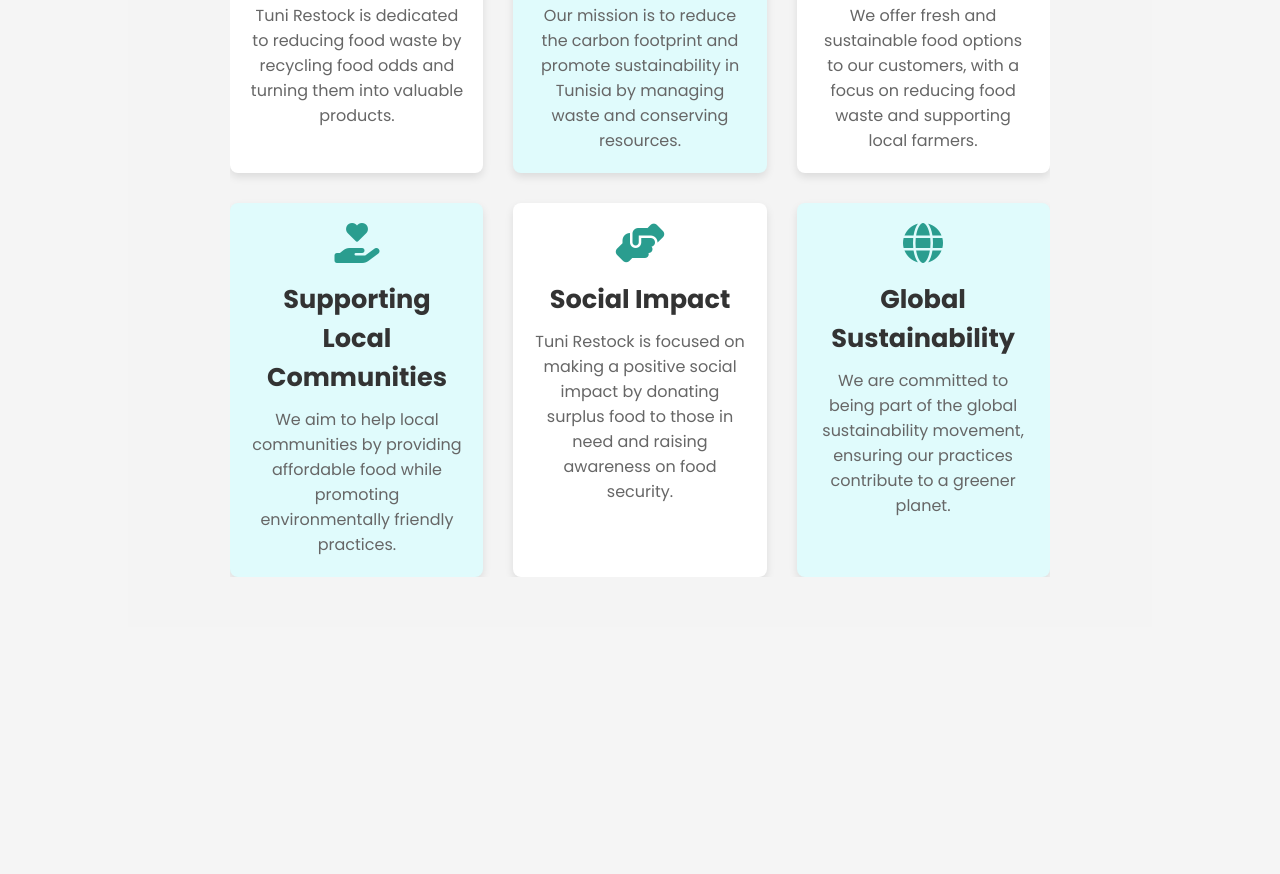
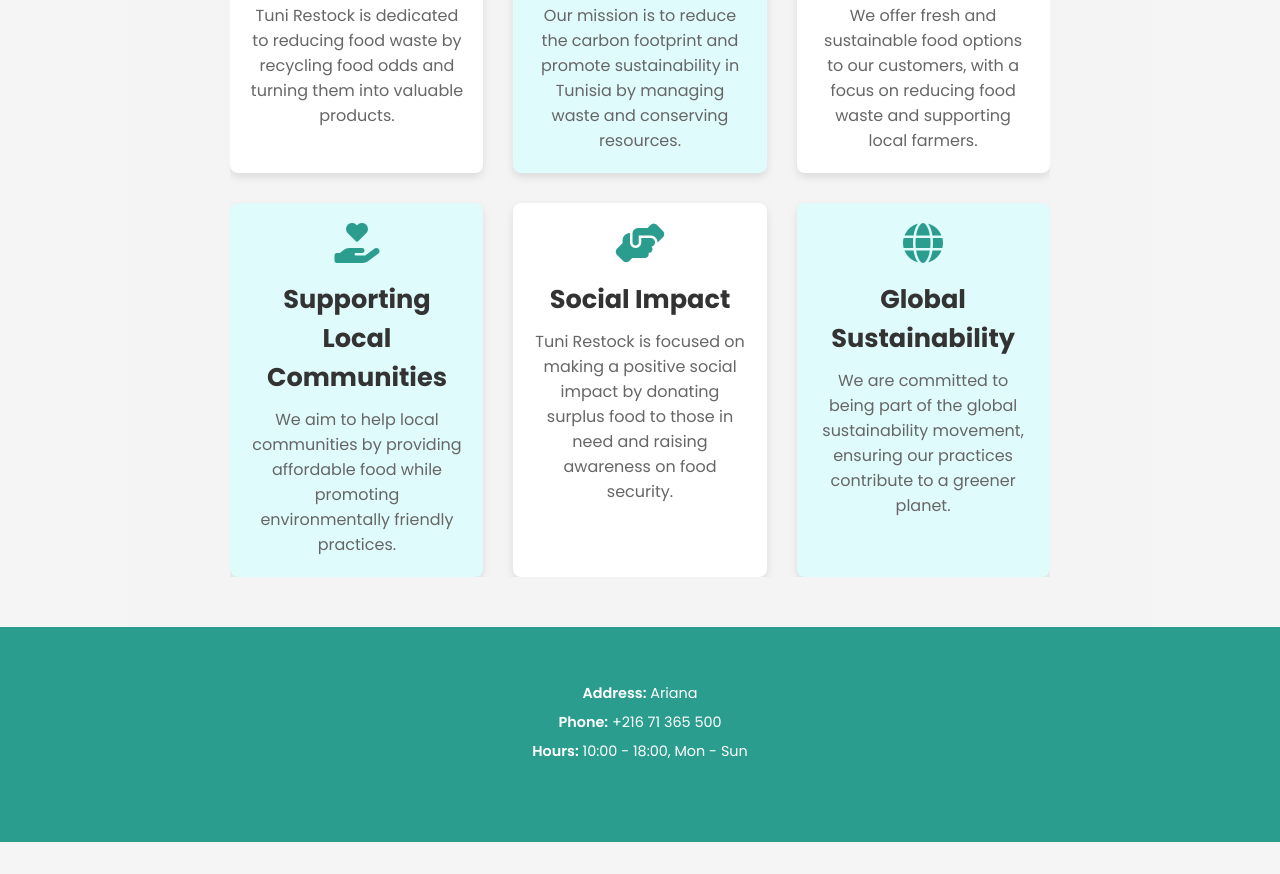
Before and after one commit to medaminejendoubi07/projet_GIT, a plain HTML site: page home.html in a window 1280 px wide. Shown: the part 400-1274 px from the top of the page. Before the commit the page ends 1059 px from the top, so only its background shows below. Drawn offline with Linux system fonts and the light colour scheme; files whose address does not match are found by name.

Commit message:
push with footer section on the footer  branch

```diff
--- a/home.html
+++ b/home.html
@@ -101,5 +101,19 @@
     </section>
   </div>
   </body>
+  <footer class="footer">
+    <div class="footer__container">
+      <div class="footer__content">
+        <p class="footer__description">
+          <span>Address:</span> Ariana
+        </p>
+        <p class="footer__description">
+          <span>Phone:</span> +216 71 365 500
+        </p>
+        <p class="footer__description">
+          <span>Hours:</span> 10:00 - 18:00, Mon - Sun
+        </p>
+      </div>
+    </div>
 
 </html>
```
